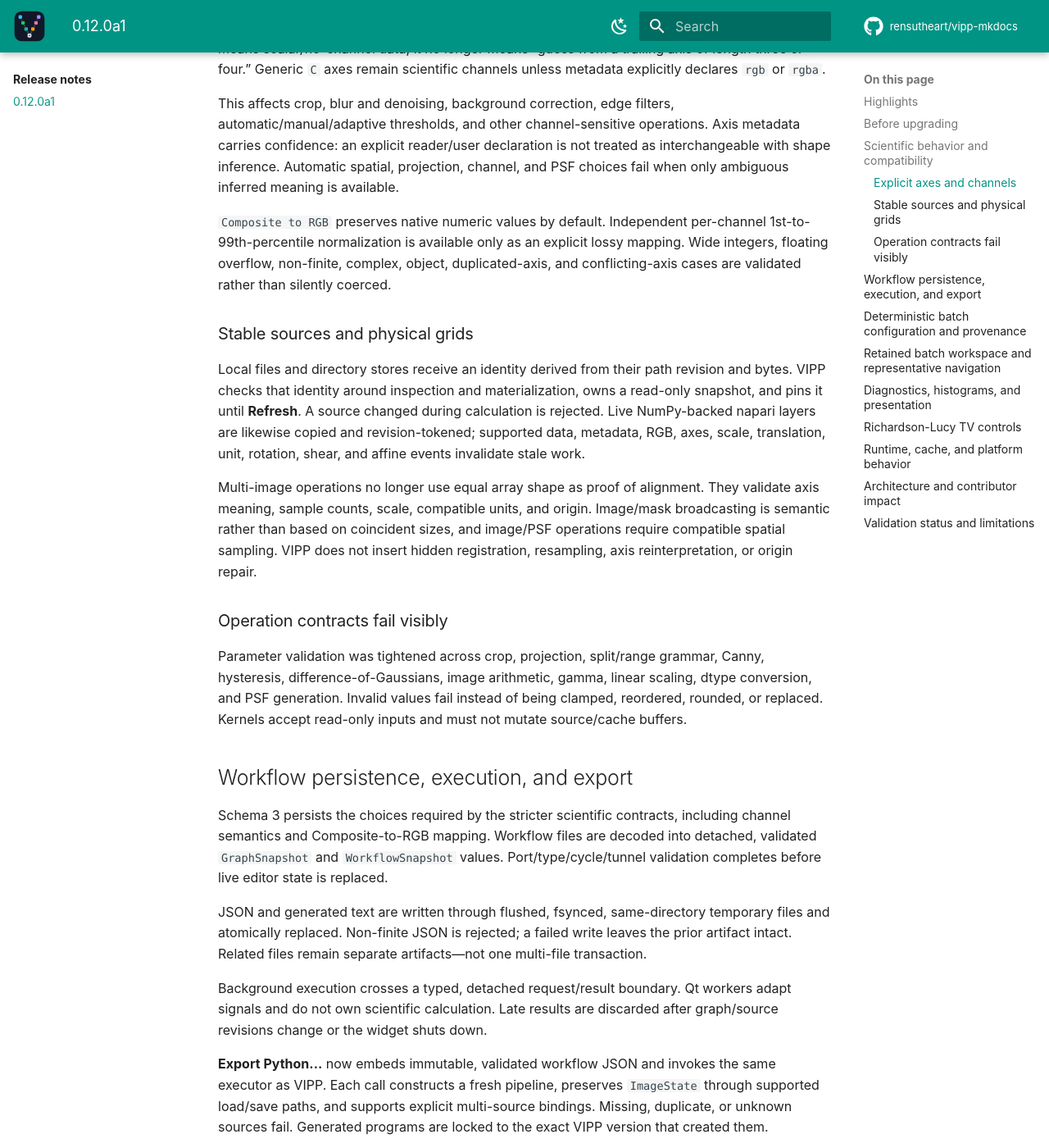
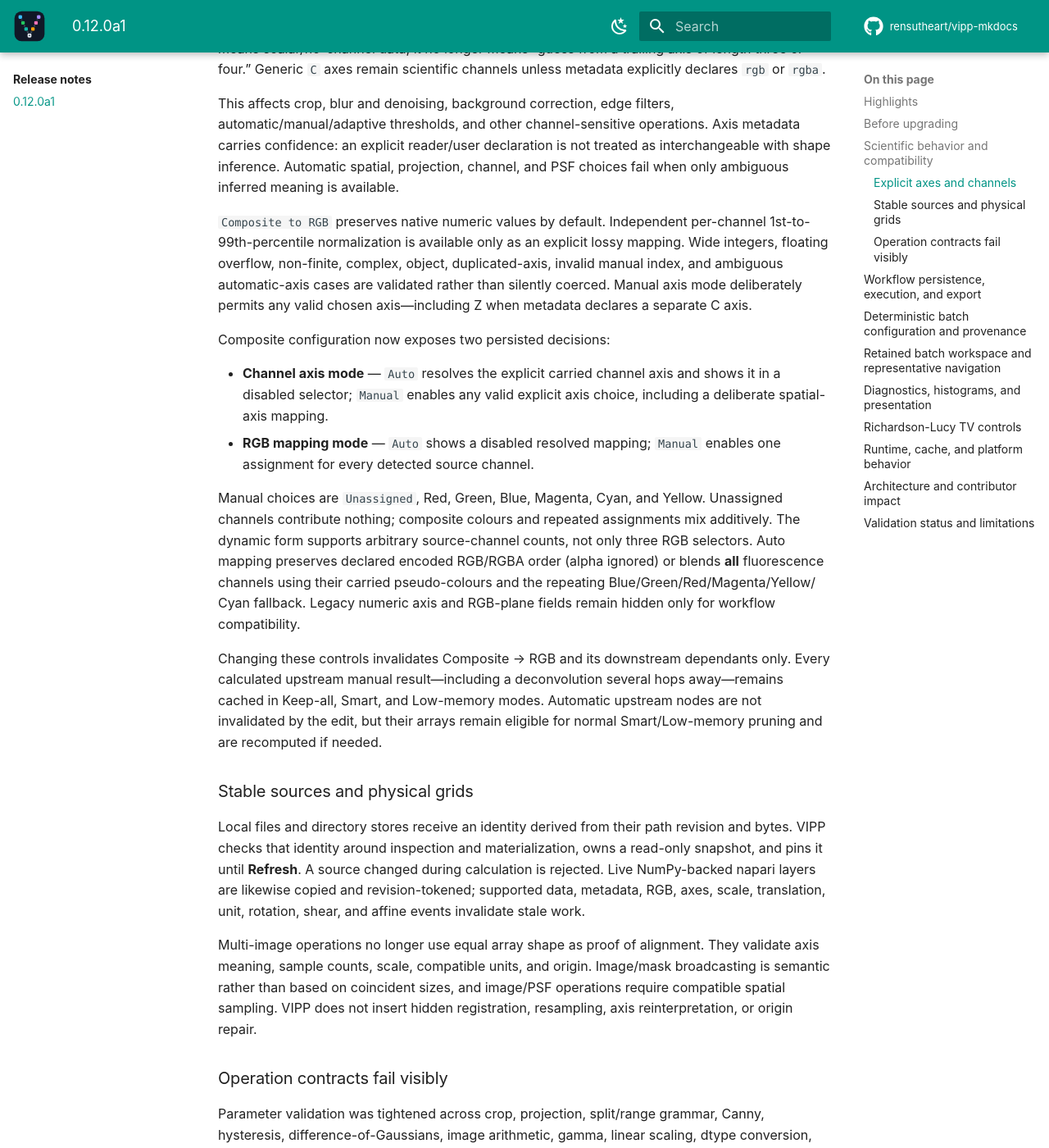
Before and after one commit to rensutheart/vipp-mkdocs, an MkDocs documentation site: the page built from docs/releases/0.12.0a1.md, in a window 1280 px wide and 1400 px high, scrolled down 1727 px. Shown: the whole window at 82% size. Built offline with MkDocs 1.6.1 and Material for MkDocs 9.7.7, drawn with Linux system fonts in a browser that asks for light colours; plug-ins that fetch from the network failed and are left out; comment, search, counter and statistics services are not loaded; the version menu is left out; some of the changed text lies outside the part shown.

Commit message:
Document Composite to RGB mapping controls

```diff
--- a/docs/releases/0.12.0a1.md
+++ b/docs/releases/0.12.0a1.md
@@ -43,8 +43,8 @@ check rather than a regression.
 3. Recreate schema-1/2 graphs in 0.12.0a1. Compare every node, connection,
    dynamic port, parameter, source series, axis, channel, scale, unit, and
    result on known data.
-4. Select every new required `channel_axis`, Composite-to-RGB mapping, threshold
-   scope/bin choice, and intensity cutoff deliberately.
+4. Select every new required channel-axis mode, Composite-to-RGB mapping,
+   threshold scope/bin choice, and intensity cutoff deliberately.
 5. Regenerate exported Python. A 0.12 export records its generating VIPP
    version and refuses a different runtime.
 6. Preview a batch again and save a new batch config. Do not treat an older
@@ -72,8 +72,34 @@ is available.
 `Composite to RGB` preserves native numeric values by default. Independent
 per-channel 1st-to-99th-percentile normalization is available only as an
 explicit lossy mapping. Wide integers, floating overflow, non-finite, complex,
-object, duplicated-axis, and conflicting-axis cases are validated rather than
-silently coerced.
+object, duplicated-axis, invalid manual index, and ambiguous automatic-axis
+cases are validated rather than silently coerced. Manual axis mode deliberately
+permits any valid chosen axis—including Z when metadata declares a separate C
+axis.
+
+Composite configuration now exposes two persisted decisions:
+
+- **Channel axis mode** — `Auto` resolves the explicit carried channel axis and
+  shows it in a disabled selector; `Manual` enables any valid explicit axis
+  choice, including a deliberate spatial-axis mapping.
+- **RGB mapping mode** — `Auto` shows a disabled resolved mapping;
+  `Manual` enables one assignment for every detected source channel.
+
+Manual choices are `Unassigned`, Red, Green, Blue, Magenta, Cyan, and Yellow.
+Unassigned channels contribute nothing; composite colours and repeated
+assignments mix additively. The dynamic form supports arbitrary source-channel
+counts, not only three RGB selectors. Auto mapping preserves declared encoded
+RGB/RGBA order (alpha ignored) or blends **all** fluorescence channels using
+their carried pseudo-colours and the repeating Blue/Green/Red/Magenta/Yellow/
+Cyan fallback. Legacy numeric axis and RGB-plane fields remain hidden only for
+workflow compatibility.
+
+Changing these controls invalidates Composite → RGB and its downstream
+dependants only. Every calculated upstream manual result—including a
+deconvolution several hops away—remains cached in Keep-all, Smart, and
+Low-memory modes. Automatic upstream nodes are not invalidated by the edit, but
+their arrays remain eligible for normal Smart/Low-memory pruning and are
+recomputed if needed.
 
 ### Stable sources and physical grids
 
```
Also changed, not shown: docs/concepts/axes-and-metadata.md (+15 -0 lines), docs/reference/cache-memory.md (+11 -0 lines), docs/reference/node-index.md (+12 -0 lines), docs/reference/workflow-contract.md (+2 -1 lines).
